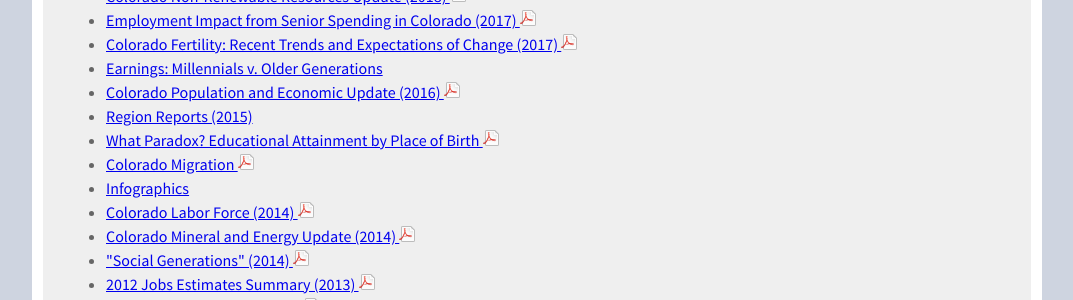
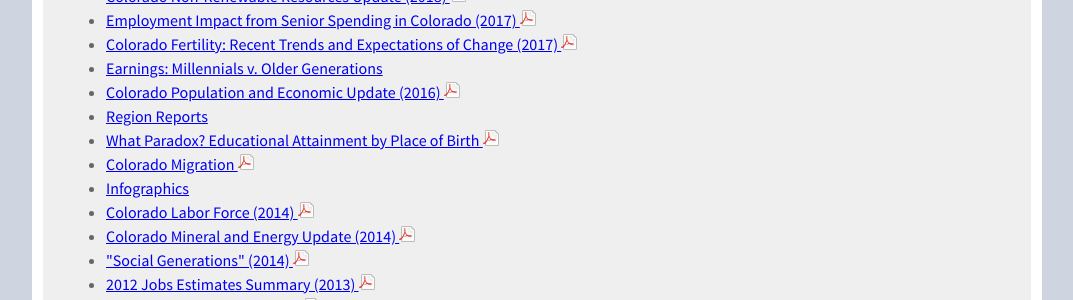
Before and after one commit to TBleess/Website_New, a Jekyll site: the page built from pages/9_Not_in_Menu/publications-and-presentations.md, in a window 1280 px wide and 900 px high, scrolled down 475 px. Shown: the part 154-454 px from the top of the window, without its empty margins (103-1176 px from the left). Built offline with Jekyll 4.4.1, drawn with Linux system fonts in a browser that asks for light colours.

Commit message:
Removed year from regional reports

```diff
--- a/pages/9_Not_in_Menu/publications-and-presentations.md
+++ b/pages/9_Not_in_Menu/publications-and-presentations.md
@@ -33,7 +33,7 @@
 - [Colorado Fertility: Recent Trends and Expectations of Change (2017) ![pdf](/images/page_white_acrobat.png 'download pdf file')](https://drive.google.com/uc?export=download&id=0B2FMBVetYCVCRUxUQjg0R0NKSkU)
 - [Earnings: Millennials v. Older Generations](https://demography.dola.colorado.gov/crosstabs/millennial-earnings/)
 - [Colorado Population and Economic Update (2016) ![pdf](/images/page_white_acrobat.png 'download pdf file')](https://drive.google.com/uc?export=download&id=0ByjImPUKASTTQm5LSG5SMm16UFU)
-- [Region Reports (2015)](/demography/region-reports-2014/)
+- [Region Reports](/demography/region-reports-2014/)
 - [What Paradox? Educational Attainment by Place of Birth ![pdf](/images/page_white_acrobat.png 'download pdf file')](https://drive.google.com/uc?export=download&id=0B2oqdPZKJqK7RDloZG45V2JmNmc)
 - [Colorado Migration ![pdf](/images/page_white_acrobat.png 'download pdf file')](https://drive.google.com/uc?export=download&id=0B2oqdPZKJqK7TVRiYlI5RnR0Tms)
 - [Infographics](/demography/infographics#infographics)
```
